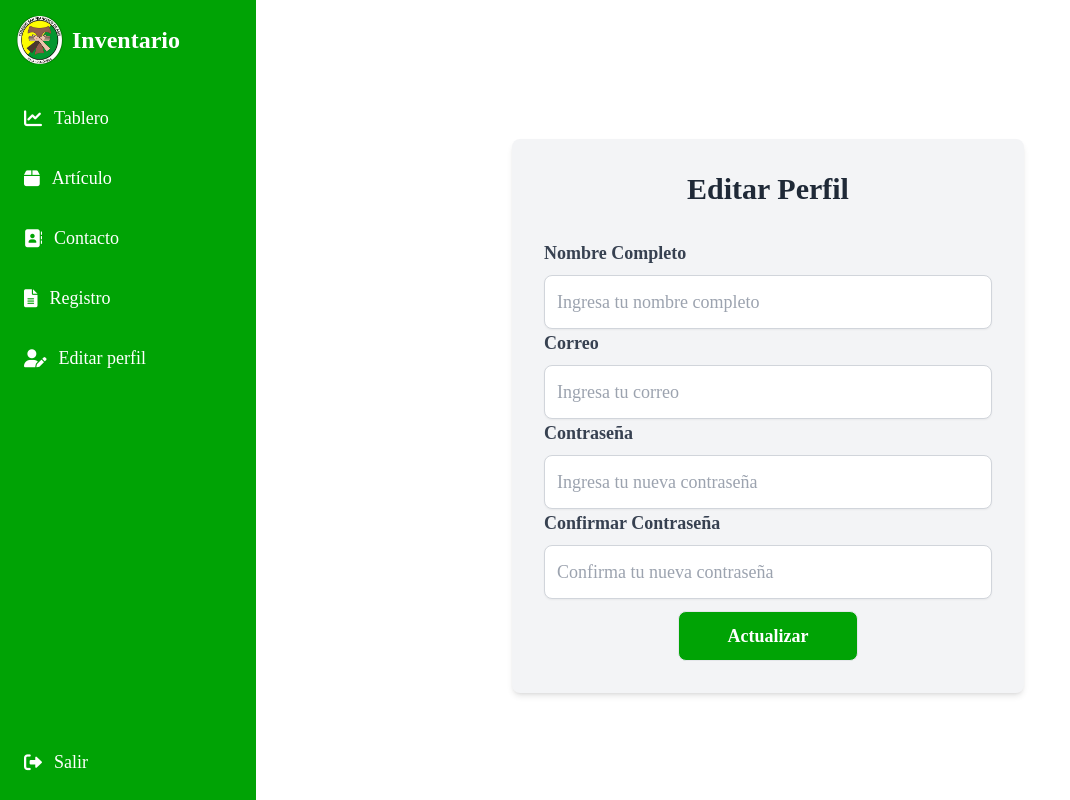
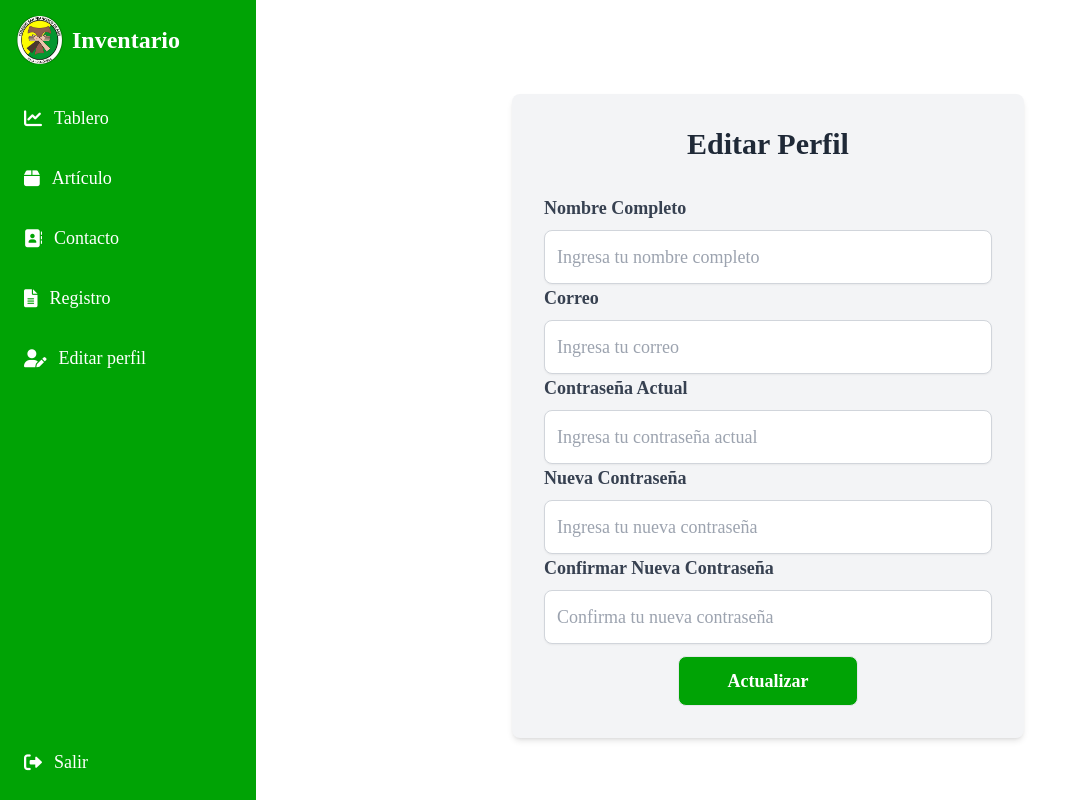
Before and after one commit to YuranyRivera/Inventario, a React (Vite) app in the folder Frontend/: page /EditarPerfil in a window 1280 px wide. Shown: the whole page, without its empty margins (0-1070 px from the left). Built offline with nearby package versions, Linux system fonts and the light colour scheme; sample sign-in values are in the browser's storage; a web font is replaced by a local one.

Commit message:
editar perfil

```diff
--- a/Frontend/src/Pages/Inventario/EditarPerfil.jsx
+++ b/Frontend/src/Pages/Inventario/EditarPerfil.jsx
@@ -1,45 +1,85 @@
 import React, { useState } from 'react';
 import DashboardLayout from '../../layouts/DashboardLayout';
-import InputField from '../../Components/InputField'; // Importar correctamente el componente InputField
+import InputField from '../../Components/InputField';
 import Boton from '../../Components/Boton';
+import { useUser } from '../../Context/UserContext';
+
 const EditarPerfil = () => {
-  // Inicializa los datos de estado como vacíos para permitir que el usuario los escriba
+  const { user } = useUser(); // Obtener el usuario autenticado del contexto
+  const token = localStorage.getItem('token'); // Obtener el token del almacenamiento local
   const [formData, setFormData] = useState({
-    fullName: '', // Vacío para que el usuario pueda escribir
-    email: '',
-    password: '',
+    fullName: user?.nombre || '', // Prellenar con los datos del usuario
+    email: user?.correo || '',
+    currentPassword: '', // Campo obligatorio
+    newPassword: '',
     confirmPassword: '',
   });
+  const [message, setMessage] = useState(null);
 
   // Maneja los cambios en los inputs
   const handleChange = (e) => {
-    const { name, value } = e.target;  // Destructuración para obtener 'name' y 'value'
-    console.log(`Campo: ${name}, Valor: ${value}`);  // Diagnóstico, muestra el valor que se está actualizando
+    const { name, value } = e.target;
     setFormData((prevData) => ({
       ...prevData,
-      [name]: value,  // Actualiza el estado con el valor del input específico
+      [name]: value,
     }));
   };
 
   // Envía el formulario
-  const handleSubmit = (e) => {
+  const handleSubmit = async (e) => {
     e.preventDefault();
-    console.log('Datos del perfil actualizados:', formData); // Diagnóstico, muestra los datos al enviar
-    // Aquí puedes manejar el envío, como hacer una petición a tu API
+
+    // Validar que las contraseñas coincidan
+    if (formData.newPassword && formData.newPassword !== formData.confirmPassword) {
+      setMessage('Las contraseñas no coinciden');
+      return;
+    }
+
+    console.log('Enviando formulario con los siguientes datos:', formData);
+    console.log('Token de autorización:', token); // Aquí ya está el token desde localStorage
+
+    try {
+      const response = await fetch('http://localhost:4000/api/update-profile', {
+        method: 'POST',
+        headers: {
+          'Content-Type': 'application/json',
+          Authorization: `Bearer ${token}`, // Incluir el token en el encabezado
+        },
+        body: JSON.stringify({
+          currentPassword: formData.currentPassword,
+          newPassword: formData.newPassword || undefined,
+          nombre: formData.fullName || undefined,
+          correo: formData.email || undefined,
+        }),
+      });
+
+      const result = await response.json();
+      console.log('Respuesta del servidor:', result);
+
+      if (response.ok) {
+        setMessage('Perfil actualizado exitosamente');
+        console.log('Usuario actualizado:', result.user);
+      } else {
+        setMessage(result.error || 'Error al actualizar el perfil');
+      }
+    } catch (error) {
+      console.error('Error al enviar la solicitud:', error);
+      setMessage('Error interno del servidor');
+    }
   };
-
   return (
     <DashboardLayout>
-      <div className="flex justify-center items-center h-screen ">
+      <div className="flex justify-center items-center h-screen">
         <div className="w-full max-w-lg p-8 bg-gray-100 shadow-md rounded-lg">
           <h1 className="text-3xl font-bold text-center text-gray-800 mb-8">Editar Perfil</h1>
+          {message && <p className="text-center text-red-500 mb-4">{message}</p>}
           <form onSubmit={handleSubmit}>
             <InputField
               label="Nombre Completo"
               type="text"
-              name="fullName"  // Asegúrate de usar 'name' para que coincida con el estado
+              name="fullName"
               value={formData.fullName}
-              onChange={handleChange}  // Usa el manejador de cambios
+              onChange={handleChange}
               placeholder="Ingresa tu nombre completo"
             />
             <InputField
@@ -51,22 +91,31 @@ const EditarPerfil = () => {
               placeholder="Ingresa tu correo"
             />
             <InputField
-              label="Contraseña"
+              label="Contraseña Actual"
               type="password"
-              name="password"
-              value={formData.password}
+              name="currentPassword"
+              value={formData.currentPassword}
+              onChange={handleChange}
+              placeholder="Ingresa tu contraseña actual"
+              required
+            />
+            <InputField
+              label="Nueva Contraseña"
+              type="password"
+              name="newPassword"
+              value={formData.newPassword}
               onChange={handleChange}
               placeholder="Ingresa tu nueva contraseña"
             />
             <InputField
-              label="Confirmar Contraseña"
+              label="Confirmar Nueva Contraseña"
               type="password"
               name="confirmPassword"
               value={formData.confirmPassword}
               onChange={handleChange}
               placeholder="Confirma tu nueva contraseña"
             />
-               <div className="flex justify-center">
+            <div className="flex justify-center">
               <Boton type="submit" Text="Actualizar" />
             </div>
           </form>
```
Also changed, not shown: 1 other file (tests, documents, lock files or other folders).
